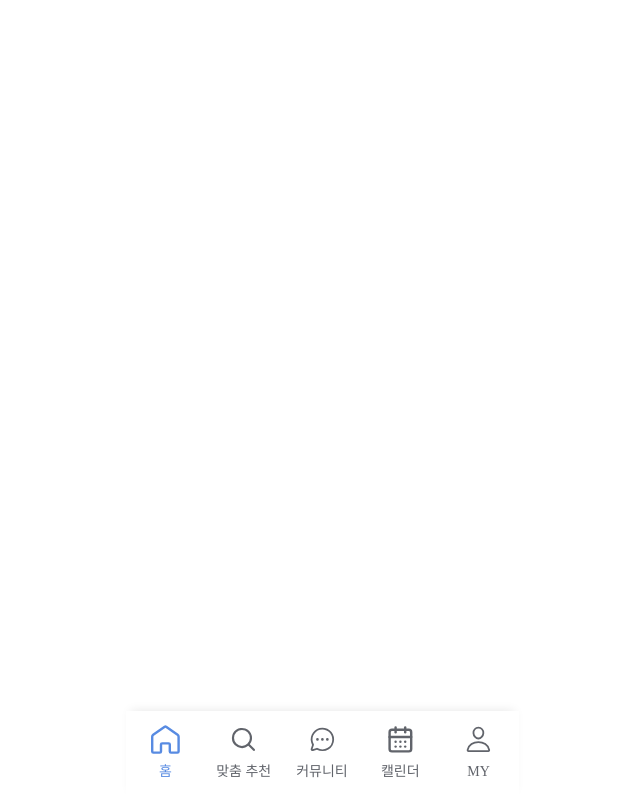
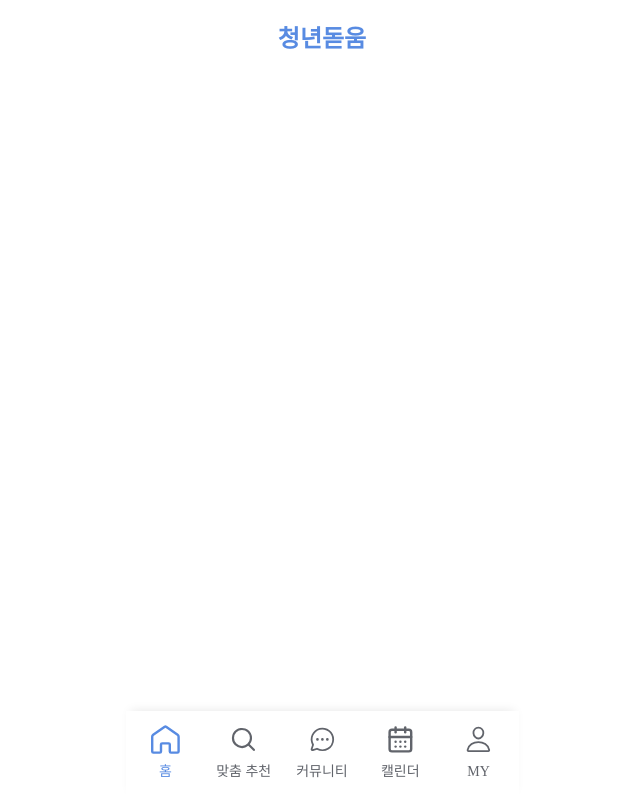
Before and after one commit to Whatdoyumin/Team-C-FE, a React (Vite) app: page /home in a window 1280 px wide. Shown: the whole page, without its empty margins (318-958 px from the left). Built offline with nearby package versions, Linux system fonts and the light colour scheme; a web font is replaced by a local one.

Commit message:
feat: 임시 로고 포함된 헤더 구현

```diff
--- a/src/components/header/Header.jsx
+++ b/src/components/header/Header.jsx
@@ -1,5 +1,11 @@
+import * as S from './Header.style';
+
 function Header() {
-  return <></>;
+  return (
+    <S.Header>
+      <S.Logo to="/home">청년돋움</S.Logo>
+    </S.Header>
+  );
 }
 
 export { Header };
--- /dev/null
+++ b/src/components/header/Header.style.js
@@ -0,0 +1,25 @@
+import styled from 'styled-components';
+import { Link } from 'react-router-dom';
+
+const Header = styled.div`
+  max-width: var(--size-max-width);
+  width: 100%;
+  height: var(--size-header);
+  overflow: hidden;
+  position: fixed;
+  top: 0;
+  margin-left: calc(-1 * var(--size-side-gap));
+  display: flex;
+  justify-content: center;
+  align-items: center;
+`;
+
+const Logo = styled(Link)`
+  font-size: 24px;
+  color: var(--color-blue-main);
+  font-weight: 700;
+  cursor: pointer;
+  text-decoration: none;
+`;
+
+export { Header, Logo };
```
